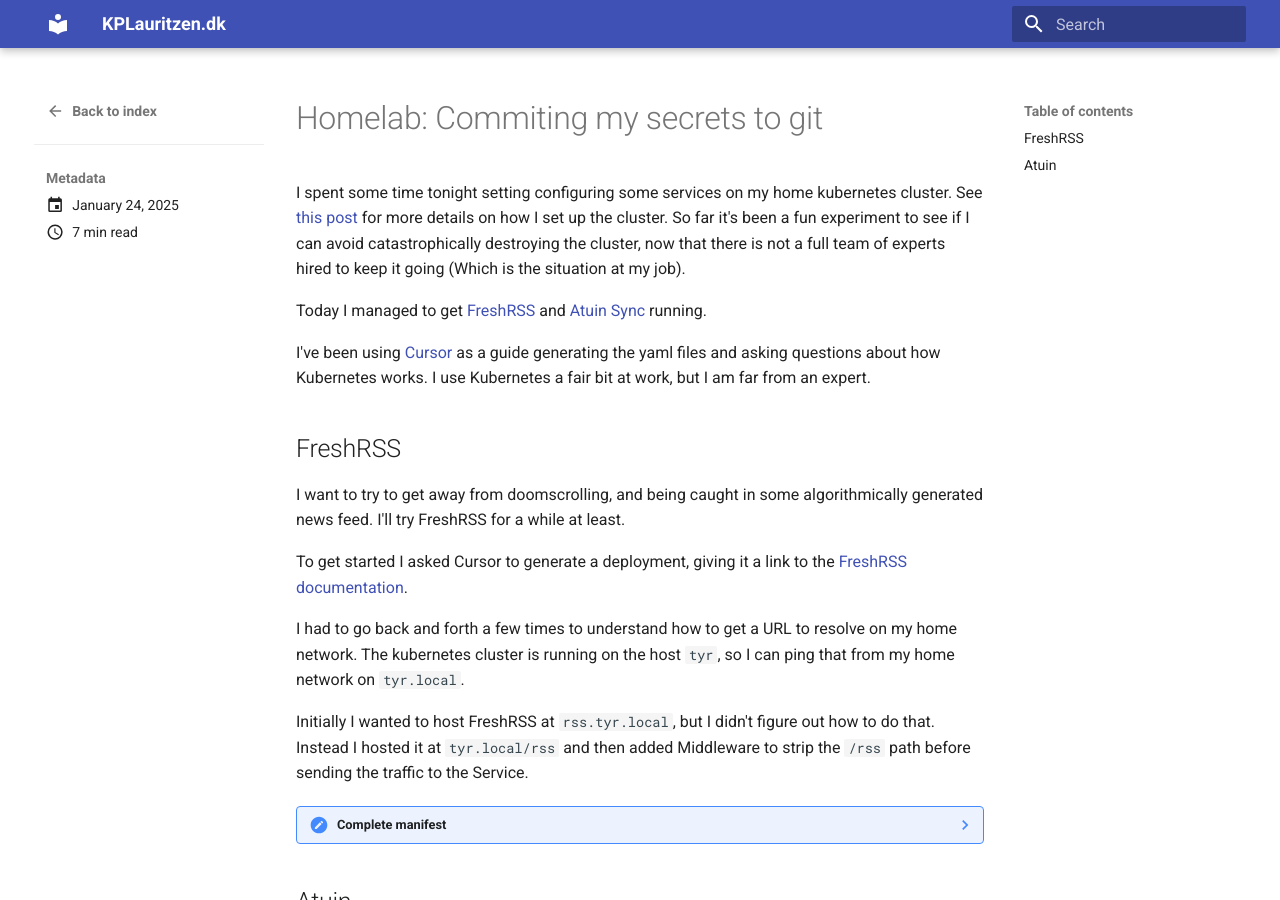
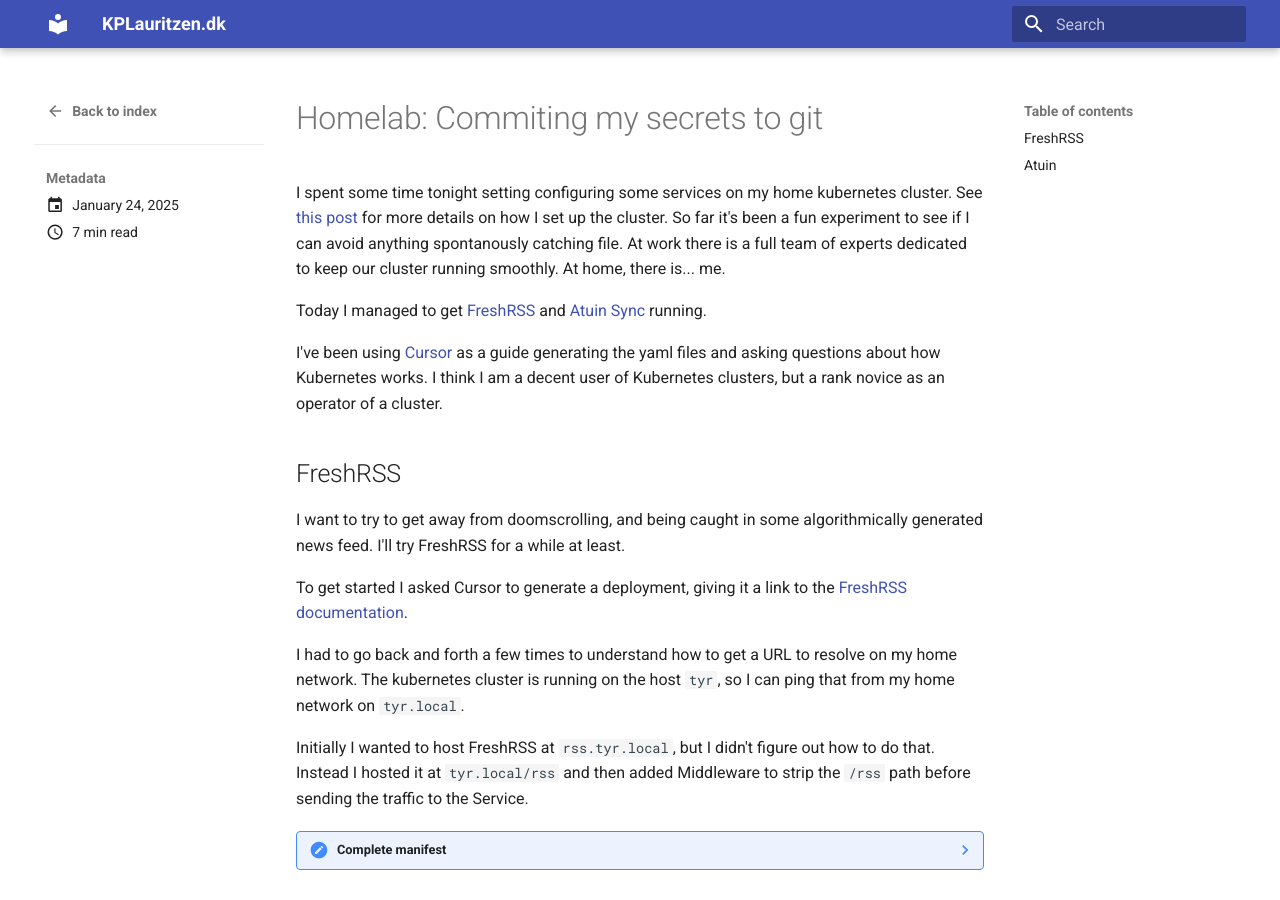
Before and after one commit to KPLauritzen/kplauritzen.github.io, an MkDocs documentation site: the page built from docs/posts/2025-01-24-homelab-2.md, in a window 1280 px wide and 900 px high. Built offline with MkDocs 1.6.1 and Material for MkDocs 9.7.7, drawn with Linux system fonts in a browser that asks for light colours.

Commit message:
Update intro

```diff
--- a/docs/posts/2025-01-24-homelab-2.md
+++ b/docs/posts/2025-01-24-homelab-2.md
@@ -5,11 +5,11 @@
 # Homelab: Commiting my secrets to git
 
 I spent some time tonight setting configuring some services on my home kubernetes cluster. See [this post](2025-01-24-homelab-1/) for more details on how I set up the cluster.
-So far it's been a fun experiment to see if I can avoid catastrophically destroying the cluster, now that there is not a full team of experts hired to keep it going (Which is the situation at my job).
+So far it's been a fun experiment to see if I can avoid anything spontanously catching file. At work there is a full team of experts dedicated to keep our cluster running smoothly. At home, there is... me.
 
 Today I managed to get [FreshRSS](https://freshrss.org/) and [Atuin Sync](https://github.com/ellie/atuin) running.
 
-I've been using [Cursor](https://www.cursor.com/) as a guide generating the yaml files and asking questions about how Kubernetes works. I use Kubernetes a fair bit at work, but I am far from an expert.
+I've been using [Cursor](https://www.cursor.com/) as a guide generating the yaml files and asking questions about how Kubernetes works. I think I am a decent user of Kubernetes clusters, but a rank novice as an operator of a cluster.
 
 ## FreshRSS
 
```
